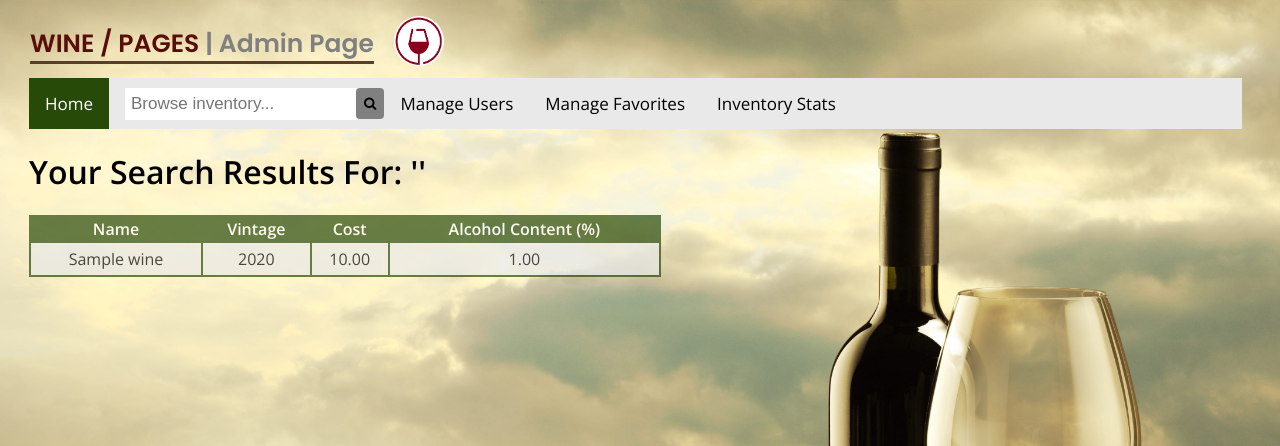
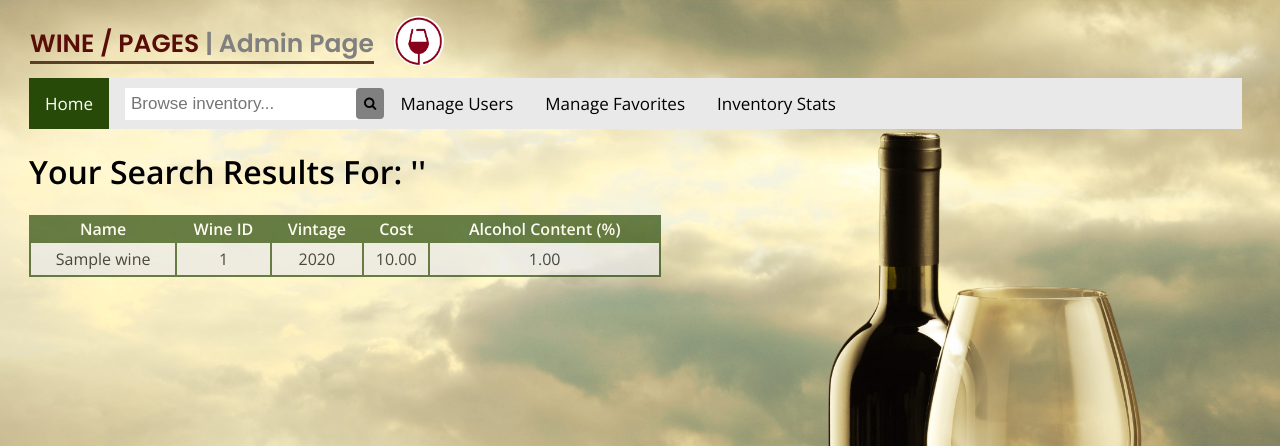
Before and after one commit to AlanSPAGHETTI/CPSC_304_WINE_PAGES, a PHP site: page /searchbox_results.php in a window 1280 px wide. Shown: the top 446 px of the page. Run offline with PHP 8.4, Linux system fonts and the light colour scheme; tables that the repository leaves empty hold one stand-in row (values such as "Sample post"); data that the repository does not hold is empty.

Commit message:
Added WineID to the table.

```diff
--- a/winePagesUI/searchbox_results.php
+++ b/winePagesUI/searchbox_results.php
@@ -10,7 +10,7 @@
 <!DOCTYPE html>
 <html>
 <head>
-	<title>The Wine Pages</title>
+	<title>The Wine Pages: Search Results</title>
 	<link href="https://fonts.googleapis.com/css?family=Poppins:400,600&display=swap" rel="stylesheet">
 	<link href="https://fonts.googleapis.com/css?family=Open+Sans:400,600&display=swap" rel="stylesheet">
 	<link rel="stylesheet" href="https://cdnjs.cloudflare.com/ajax/libs/font-awesome/4.7.0/css/font-awesome.min.css">
@@ -42,6 +42,7 @@
 	<table class="searchboxtable" align="left">
 		<tr>
 			<th>Name</th>
+			<th>Wine ID</th>
 			<th>Vintage</th>
 			<th>Cost</th>
 			<th>Alcohol Content (%)</th>
@@ -52,6 +53,7 @@
 	?>
 			<tr>
 				<td><?php echo $rows['WineName']; ?></td>
+				<td><?php echo $rows['WineID']; ?></td>
 				<td><?php echo $rows['WineYear']; ?></td>
 				<td><?php echo $rows['WineCost']; ?></td>
 				<td><?php echo $rows['WineABV']; ?></td>
```
